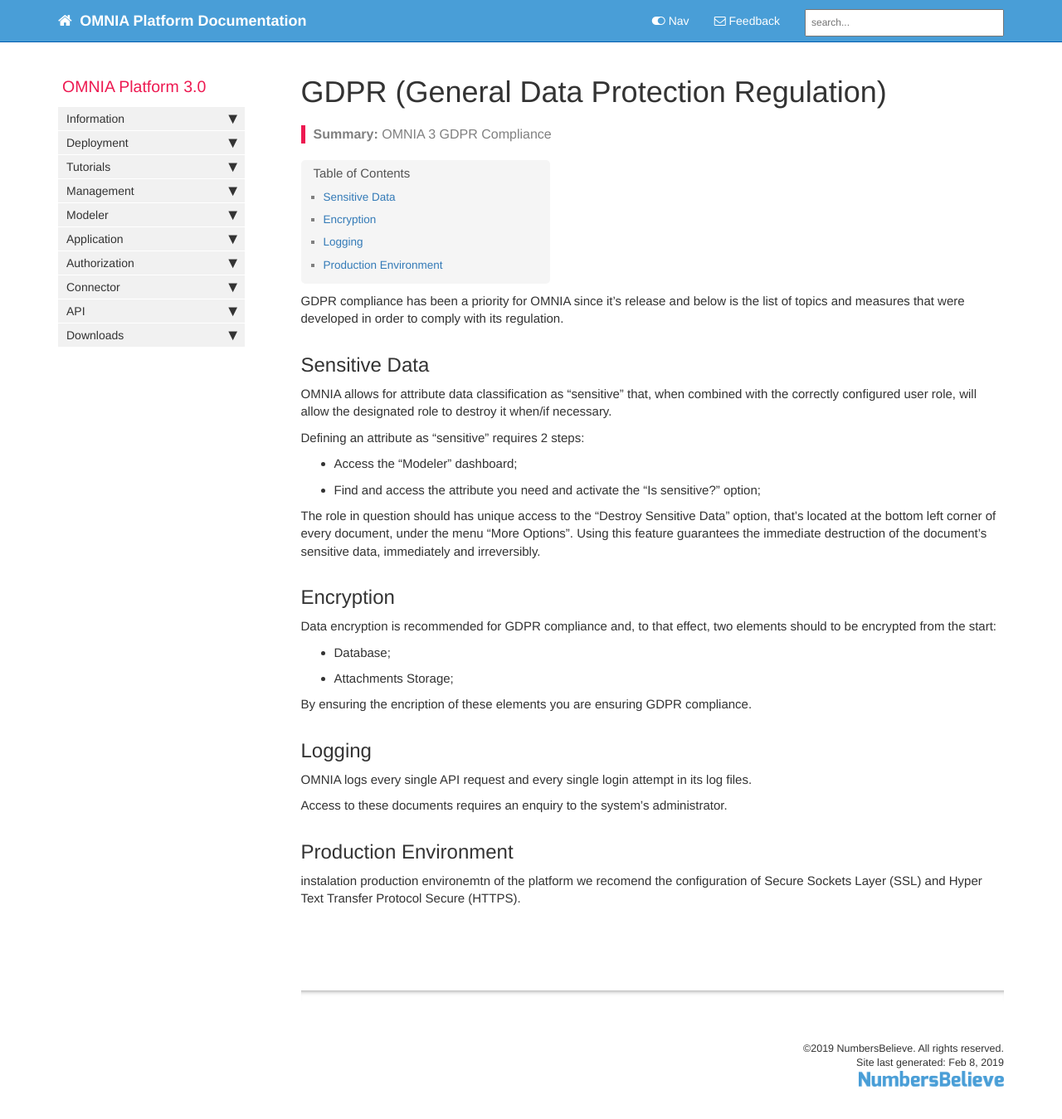
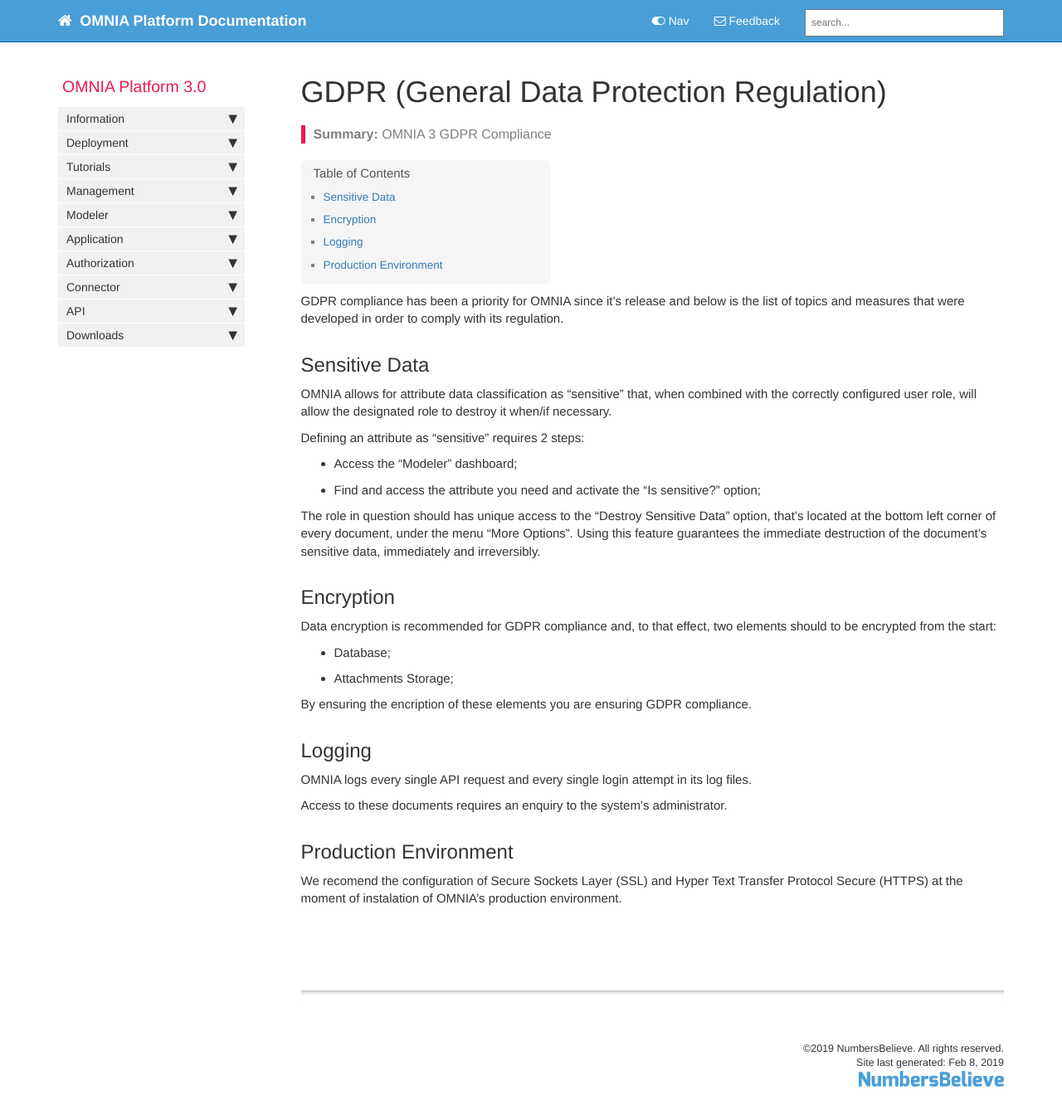
Before and after one commit to daniel8lopes/omnia3, a Jekyll site: the page built from docs/pages/omnia3/Introduction/omnia3_gdpr.md, in a window 1280 px wide and 1370 px high. Shown: the top 1349 px of the window at 83% size. Built offline with Jekyll 4.4.1, drawn with Linux system fonts in a browser that asks for light colours; nearby versions of some CDN libraries; comment, search, counter and statistics services are not loaded.

Commit message:
Update omnia3_gdpr.md

```diff
--- a/docs/pages/omnia3/Introduction/omnia3_gdpr.md
+++ b/docs/pages/omnia3/Introduction/omnia3_gdpr.md
@@ -37,4 +37,4 @@ Access to these documents requires an enquiry to the system's administrator.
 
 ## Production Environment
 
-instalation production environemtn of the platform we recomend the configuration of Secure Sockets Layer (SSL) and Hyper Text Transfer Protocol Secure (HTTPS).
+We recomend the configuration of Secure Sockets Layer (SSL) and Hyper Text Transfer Protocol Secure (HTTPS) at the moment of instalation of OMNIA's production environment.
```
